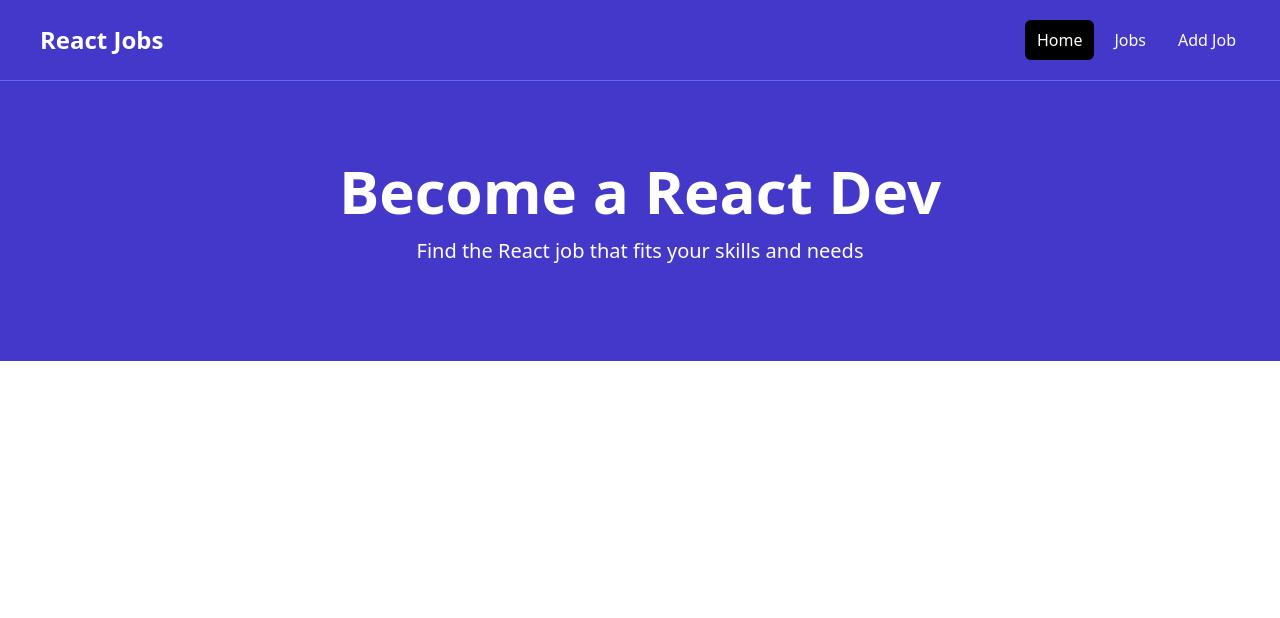
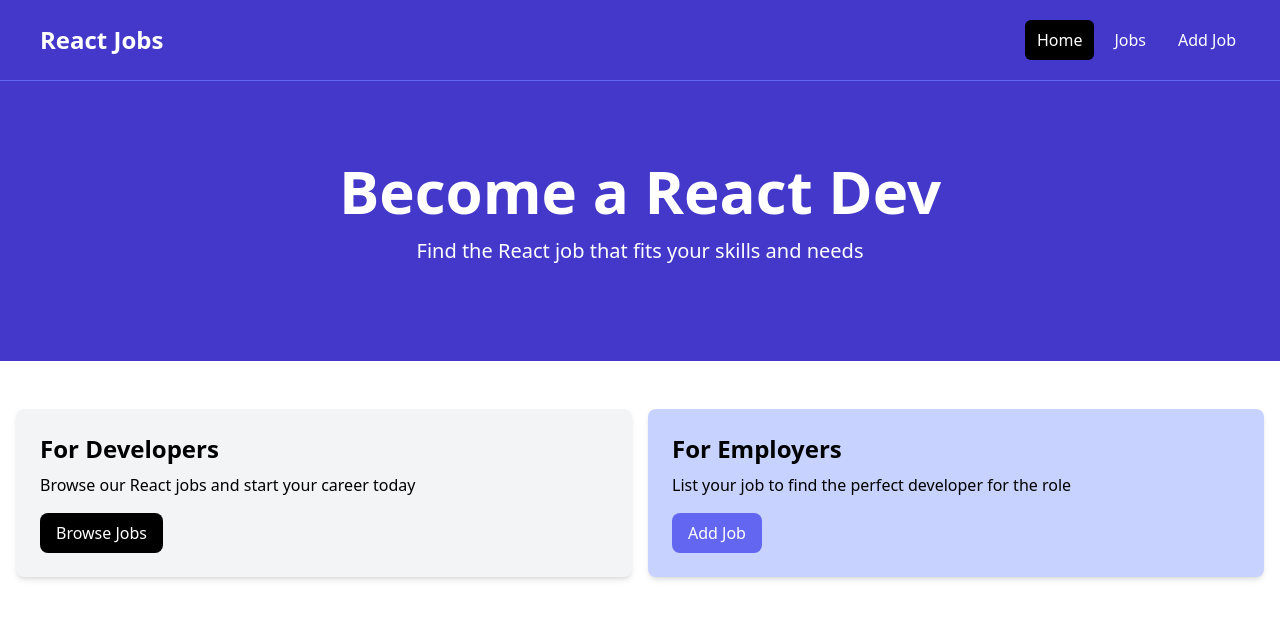
Before and after one commit to odenra/react-jobsPageWebsite, a React (Vite) app: page / in a window 1280 px wide. Shown: the top 618 px of the page. Built offline with nearby package versions, Linux system fonts and the light colour scheme.

Commit message:
home card added

```diff
--- a/src/App.jsx
+++ b/src/App.jsx
@@ -1,4 +1,5 @@
 import Hero from "./components/Hero"
+import HomeCards from "./components/HomeCards"
 import Navbar from "./components/Navbar"
 
 function App() {
@@ -7,6 +8,7 @@ function App() {
     <>
       <Navbar />
       <Hero />
+      <HomeCards />
     </>
   )
 }
--- /dev/null
+++ b/src/components/Card.jsx
@@ -0,0 +1,4 @@
+const Card = ({ children, bg = "bg-gray-100" }) => {
+  return <div className={`${bg} p-6 rounded-lg shadow-md`}>{children}</div>;
+};
+export default Card;
--- /dev/null
+++ b/src/components/HomeCards.jsx
@@ -0,0 +1,47 @@
+import Card from "./Card";
+
+const HomeCards = () => {
+  return (
+    <>
+      <section className="py-4">
+
+        <div className="container-xl lg:container m-auto">
+
+          <div className="grid grid-cols-1 md:grid-cols-2 gap-4 p-4 rounded-lg">
+
+            <Card>
+
+              <h2 className="text-2xl font-bold">For Developers</h2>
+                <p className="mt-2 mb-4">
+                    Browse our React jobs and start your career today
+                </p>
+
+              <a href="/jobs.html" className="inline-block bg-black text-white rounded-lg px-4 py-2 hover:bg-gray-700">
+                Browse Jobs
+              </a>
+
+            </Card>
+
+            <Card bg='bg-indigo-200'>
+
+              <h2 className="text-2xl font-bold">For Employers</h2>
+                 <p className="mt-2 mb-4">
+                    List your job to find the perfect developer for the role
+                 </p>
+
+               <a href="/add-job.html" className="inline-block bg-indigo-500 text-white rounded-lg px-4 py-2 hover:bg-indigo-600">
+                Add Job
+               </a>
+
+            </Card>
+
+          </div>
+
+        </div>
+
+      </section>
+    </>
+  );
+};
+
+export default HomeCards;
```
